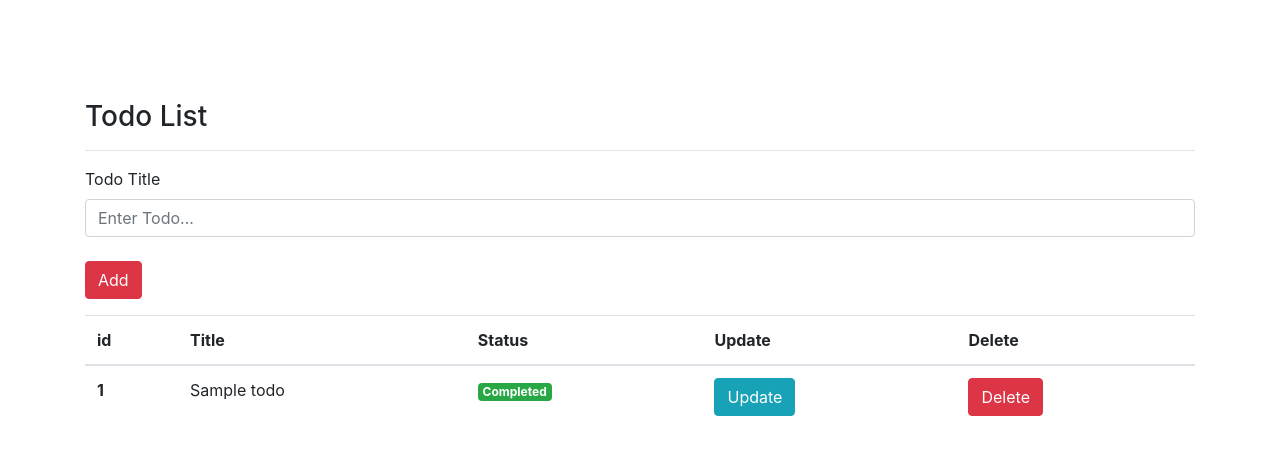
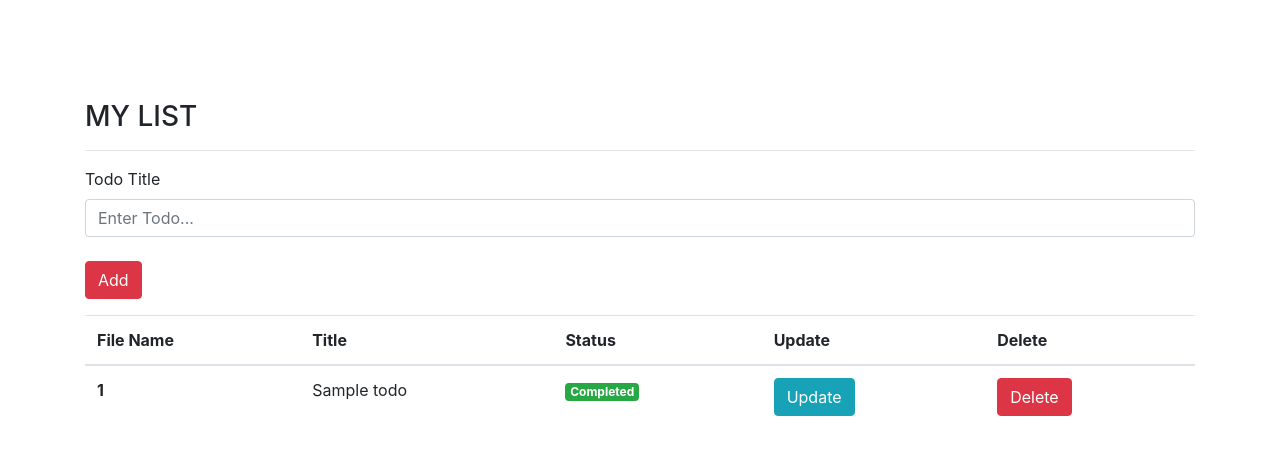
Before and after one commit to Kholoudnour/Final-Project, a Python web app: template templates/index.html in a window 1280 px wide. Shown: the top 455 px of the page. Run offline with Jinja, Linux system fonts and the light colour scheme; the template is opened without the code that fills it: most values are stand-ins (such as "Sample title", 1, 10 or a date in 2020); some libraries are stand-ins or nearby versions.

Commit message:
editing in html

```diff
--- a/templates/index.html
+++ b/templates/index.html
@@ -12,7 +12,7 @@
 <body>
 
 <div class="container" style="margin-top: 100px">
-    <h3>Todo List</h3>
+    <h3>MY LIST</h3>
     <hr>
     <form action="/add" method="post">
         <div class="form-group">
@@ -29,7 +29,7 @@
         <table class="table">
             <thead>
             <tr>
-                <th scope="col">id</th>
+                <th scope="col">File Name</th>
                 <th scope="col">Title</th>
                 <th scope="col">Status</th>
                 <th scope="col">Update</th>
```
Also changed, not shown: 2 other files.
